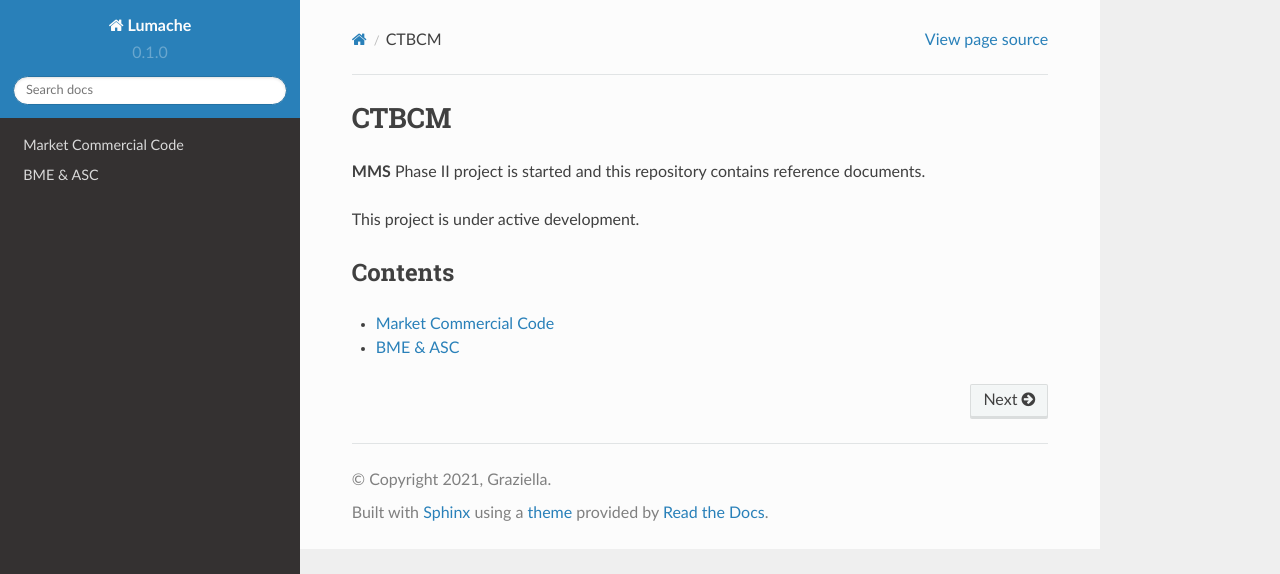
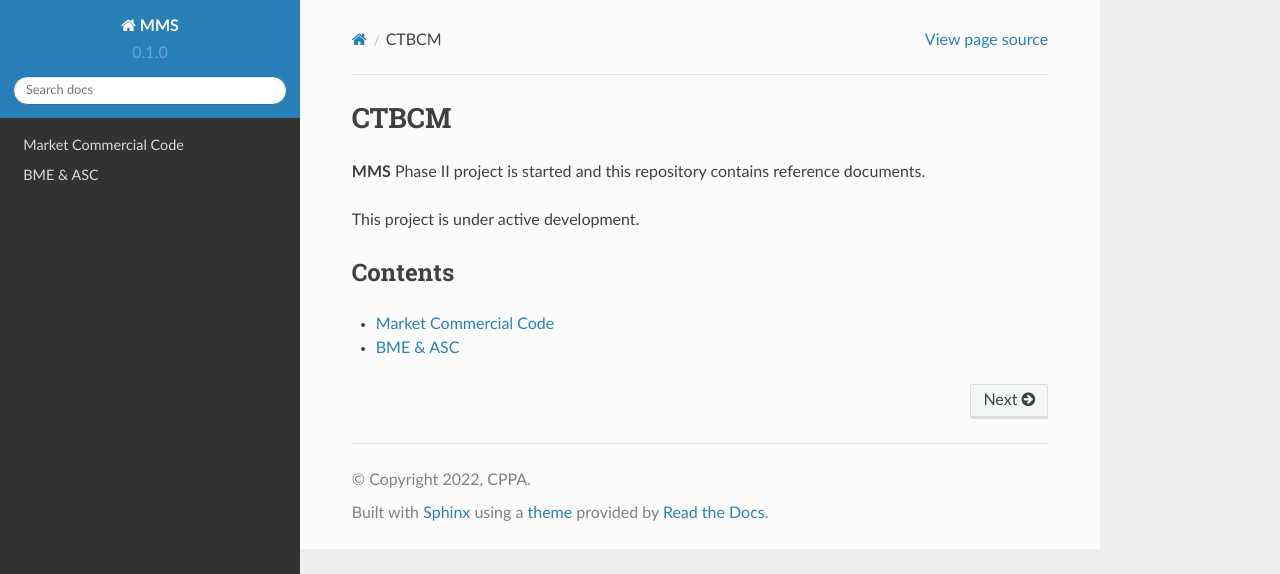
Before and after one commit to sadaf-malik/CppaDocuments, a Sphinx documentation site: the page built from docs/source/index.rst, in a window 1280 px wide. Shown: the top 574 px of the page. Built offline with Sphinx 7.4.7 and the Read the Docs theme 2.0.0, drawn with Linux system fonts in a browser that asks for light colours; pages that are not in the unit, such as notebooks, are missing from menus.

Commit message:
Update conf.py

```diff
--- a/docs/source/conf.py
+++ b/docs/source/conf.py
@@ -2,9 +2,9 @@
 
 # -- Project information
 
-project = 'Lumache'
-copyright = '2021, Graziella'
-author = 'Graziella'
+project = 'MMS'
+copyright = '2022, CPPA'
+author = 'CPPA'
 
 release = '0.1'
 version = '0.1.0'
```
